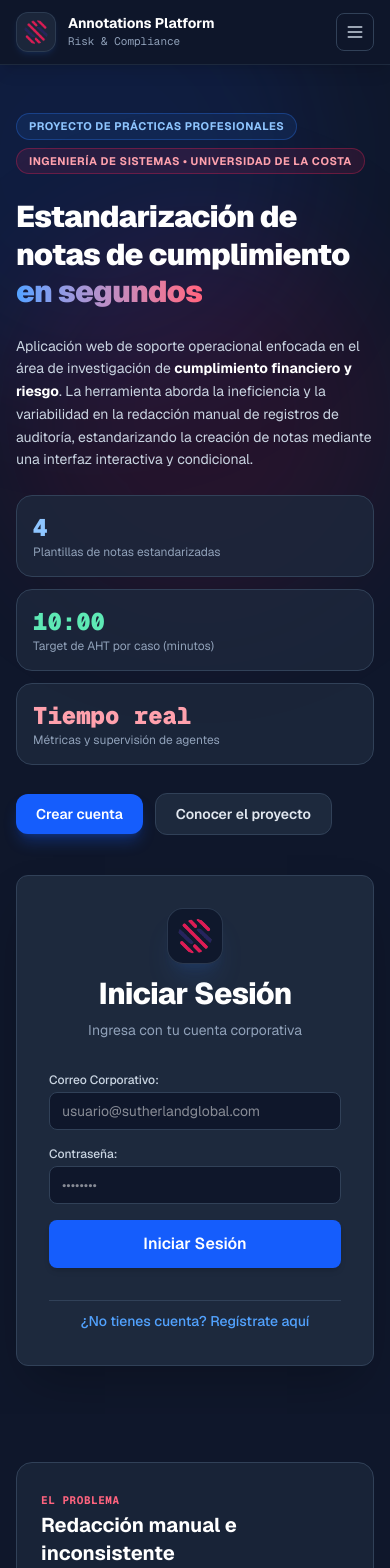
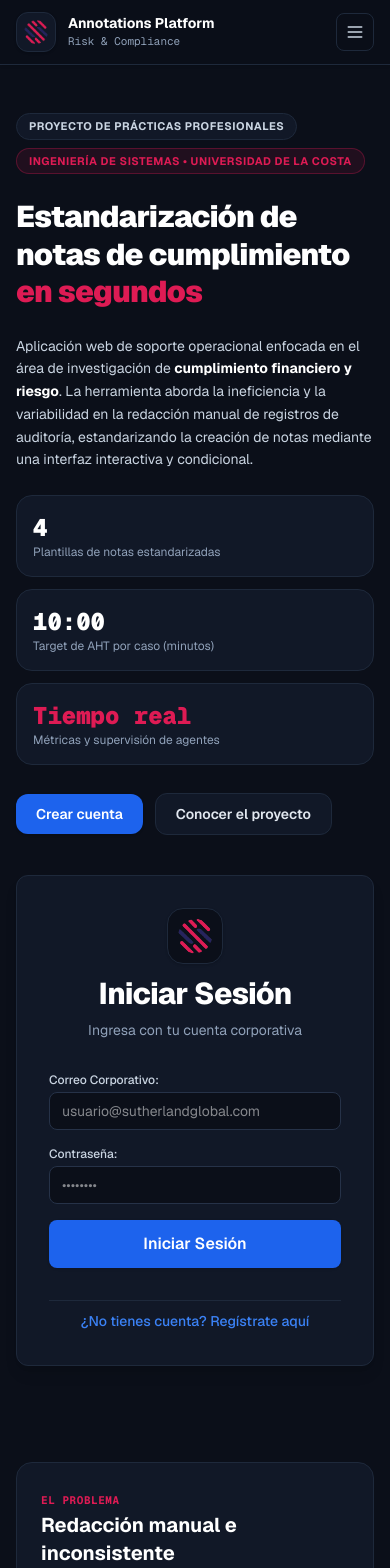
Before and after one commit to Chriper0218/proyecto_sutherland, a Next.js app: page / in a window 390 px wide. Shown: the top 1568 px of the page. Built offline with nearby package versions, Linux system fonts and the light colour scheme.

Commit message:
ajustes de diseño generales

```diff
--- a/scripts/reset-users.cjs
+++ b/scripts/reset-users.cjs
@@ -1,3 +1,4 @@
+/* eslint-disable @typescript-eslint/no-require-imports */
 // Uso: node scripts/reset-users.cjs          -> solo muestra conteos
 //      node scripts/reset-users.cjs --delete -> elimina usuarios y todos sus datos dependientes
 const { PrismaClient } = require('@prisma/client');
--- a/src/app/page.tsx
+++ b/src/app/page.tsx
@@ -173,12 +173,12 @@ export default function AuthPage() {
 
   // ================= TARJETA DE ACCESO (Login / Registro) =================
   const authCard = (
-      <div className="max-w-md w-full space-y-8 bg-slate-800 p-8 rounded-xl shadow-2xl border border-slate-700">
+      <div className="max-w-md w-full space-y-8 bg-[#111827] p-8 rounded-xl shadow-lg border border-[#1E293B]">
 
         {/* Encabezado */}
         <div>
           <div className="flex justify-center mb-3">
-            <div className="w-14 h-14 rounded-2xl bg-slate-900/90 border border-slate-700/80 flex items-center justify-center p-2 shadow-xl shadow-blue-500/10 backdrop-blur">
+            <div className="w-14 h-14 rounded-2xl bg-[#0B0F19] border border-[#1E293B] flex items-center justify-center p-2 shadow-sm">
               <Image
                 src="/suth-logo.png"
                 alt="Sutherland Logo"
@@ -201,7 +201,7 @@ export default function AuthPage() {
 
         {/* Alerta de Error */}
         {error && (
-          <div className="bg-red-500/10 border border-red-500/50 text-red-400 text-sm p-3 rounded-lg flex items-center space-x-2 animate-fadeIn">
+          <div className="bg-[#DE1B54]/10 border border-[#DE1B54]/40 text-[#F43F5E] text-sm p-3 rounded-lg flex items-center space-x-2 animate-fadeIn">
             <svg className="w-5 h-5 flex-shrink-0" fill="none" viewBox="0 0 24 24" stroke="currentColor">
               <path strokeLinecap="round" strokeLinejoin="round" strokeWidth="2" d="M12 8v4m0 4h.01M21 12a9 9 0 11-18 0 9 9 0 0118 0z" />
             </svg>
@@ -211,7 +211,7 @@ export default function AuthPage() {
 
         {/* Alerta de Éxito */}
         {success && (
-          <div className="bg-emerald-500/10 border border-emerald-500/50 text-emerald-400 text-sm p-3 rounded-lg flex items-center space-x-2 animate-fadeIn">
+          <div className="bg-[#1D63ED]/10 border border-[#1D63ED]/40 text-[#60A5FA] text-sm p-3 rounded-lg flex items-center space-x-2 animate-fadeIn">
             <svg className="w-5 h-5 flex-shrink-0" fill="none" viewBox="0 0 24 24" stroke="currentColor">
               <path strokeLinecap="round" strokeLinejoin="round" strokeWidth="2" d="M9 12l2 2 4-4m6 2a9 9 0 11-18 0 9 9 0 0118 0z" />
             </svg>
@@ -232,7 +232,7 @@ export default function AuthPage() {
                   disabled={loading}
                   value={signUpData.firstName}
                   onChange={handleSignUpChange}
-                  className="w-full px-3 py-2 bg-slate-900 border border-slate-700 rounded-lg text-white text-sm focus:outline-none focus:border-blue-500 disabled:opacity-50"
+                  className="w-full px-3 py-2 bg-[#0B0F19] border border-[#263248] rounded-lg text-white text-sm focus:outline-none focus:border-[#1D63ED] disabled:opacity-50"
                   placeholder="Ejm: Christian"
                 />
               </div>
@@ -245,7 +245,7 @@ export default function AuthPage() {
                   disabled={loading}
                   value={signUpData.lastName}
                   onChange={handleSignUpChange}
-                  className="w-full px-3 py-2 bg-slate-900 border border-slate-700 rounded-lg text-white text-sm focus:outline-none focus:border-blue-500 disabled:opacity-50"
+                  className="w-full px-3 py-2 bg-[#0B0F19] border border-[#263248] rounded-lg text-white text-sm focus:outline-none focus:border-[#1D63ED] disabled:opacity-50"
                   placeholder="Ejm: Perez"
                 />
               </div>
@@ -261,7 +261,7 @@ export default function AuthPage() {
                   disabled={loading}
                   value={signUpData.birthDate}
                   onChange={handleSignUpChange}
-                  className="w-full px-3 py-2 bg-slate-900 border border-slate-700 rounded-lg text-white text-sm focus:outline-none focus:border-blue-500 disabled:opacity-50"
+                  className="w-full px-3 py-2 bg-[#0B0F19] border border-[#263248] rounded-lg text-white text-sm focus:outline-none focus:border-[#1D63ED] disabled:opacity-50"
                 />
               </div>
               <div>
@@ -273,7 +273,7 @@ export default function AuthPage() {
                   disabled={loading}
                   value={signUpData.employeeId}
                   onChange={handleSignUpChange}
-                  className="w-full px-3 py-2 bg-slate-900 border border-slate-700 rounded-lg text-white text-sm focus:outline-none focus:border-blue-500 disabled:opacity-50"
+                  className="w-full px-3 py-2 bg-[#0B0F19] border border-[#263248] rounded-lg text-white text-sm focus:outline-none focus:border-[#1D63ED] disabled:opacity-50"
                   placeholder="1000123456"
                 />
               </div>
@@ -288,14 +288,14 @@ export default function AuthPage() {
                 disabled={loading}
                 value={signUpData.email}
                 onChange={handleSignUpChange}
-                className="w-full px-3 py-2 bg-slate-900 border border-slate-700 rounded-lg text-white text-sm focus:outline-none focus:border-blue-500 disabled:opacity-50"
+                className="w-full px-3 py-2 bg-[#0B0F19] border border-[#263248] rounded-lg text-white text-sm focus:outline-none focus:border-[#1D63ED] disabled:opacity-50"
                 placeholder="agente@sutherlandglobal.com"
               />
             </div>
 
             <div>
               <label className="block text-xs font-medium text-slate-300 mb-1">
-                Llave de Acceso <span className="text-blue-400 font-normal">(Ingresa la llave de administrador)</span>:
+                Llave de Acceso <span className="text-slate-400 font-normal">(Ingresa la llave de administrador)</span>:
               </label>
               <input
                 type="text"
@@ -303,7 +303,7 @@ export default function AuthPage() {
                 disabled={loading}
                 value={signUpData.accessKey}
                 onChange={handleSignUpChange}
-                className="w-full px-3 py-2 bg-slate-900 border border-slate-700 rounded-lg text-white text-sm focus:outline-none focus:border-blue-500 disabled:opacity-50 font-mono uppercase"
+                className="w-full px-3 py-2 bg-[#0B0F19] border border-[#263248] rounded-lg text-white text-sm focus:outline-none focus:border-[#1D63ED] disabled:opacity-50 font-mono uppercase"
                 placeholder="Si eres Agente, este campo es opcional"
               />
             </div>
@@ -319,7 +319,7 @@ export default function AuthPage() {
                   disabled={loading}
                   value={signUpData.password}
                   onChange={handleSignUpChange}
-                  className="w-full px-3 py-2 bg-slate-900 border border-slate-700 rounded-lg text-white text-sm focus:outline-none focus:border-blue-500 disabled:opacity-50"
+                  className="w-full px-3 py-2 bg-[#0B0F19] border border-[#263248] rounded-lg text-white text-sm focus:outline-none focus:border-[#1D63ED] disabled:opacity-50"
                   placeholder="••••••••"
                 />
               </div>
@@ -332,7 +332,7 @@ export default function AuthPage() {
                   disabled={loading}
                   value={signUpData.confirmPassword}
                   onChange={handleSignUpChange}
-                  className="w-full px-3 py-2 bg-slate-900 border border-slate-700 rounded-lg text-white text-sm focus:outline-none focus:border-blue-500 disabled:opacity-50"
+                  className="w-full px-3 py-2 bg-[#0B0F19] border border-[#263248] rounded-lg text-white text-sm focus:outline-none focus:border-[#1D63ED] disabled:opacity-50"
                   placeholder="••••••••"
                 />
               </div>
@@ -341,7 +341,7 @@ export default function AuthPage() {
             <button
               type="submit"
               disabled={loading}
-              className="w-full py-3 px-4 bg-blue-600 hover:bg-blue-500 disabled:bg-blue-800 disabled:cursor-not-allowed text-white font-semibold rounded-lg shadow-md transition duration-200 mt-2 flex items-center justify-center space-x-2"
+              className="w-full py-3 px-4 bg-[#1D63ED] hover:bg-[#1854CA] disabled:bg-[#1E3A8A] disabled:cursor-not-allowed text-white font-semibold rounded-lg shadow-sm transition duration-200 mt-2 flex items-center justify-center space-x-2"
             >
               {loading ? (
                 <>
@@ -368,7 +368,7 @@ export default function AuthPage() {
                 disabled={loading}
                 value={loginData.email}
                 onChange={handleLoginChange}
-                className="w-full px-3 py-2 bg-slate-900 border border-slate-700 rounded-lg text-white text-sm focus:outline-none focus:border-blue-500 disabled:opacity-50"
+                className="w-full px-3 py-2 bg-[#0B0F19] border border-[#263248] rounded-lg text-white text-sm focus:outline-none focus:border-[#1D63ED] disabled:opacity-50"
                 placeholder="usuario@sutherlandglobal.com"
               />
             </div>
@@ -382,7 +382,7 @@ export default function AuthPage() {
                 disabled={loading}
                 value={loginData.password}
                 onChange={handleLoginChange}
-                className="w-full px-3 py-2 bg-slate-900 border border-slate-700 rounded-lg text-white text-sm focus:outline-none focus:border-blue-500 disabled:opacity-50"
+                className="w-full px-3 py-2 bg-[#0B0F19] border border-[#263248] rounded-lg text-white text-sm focus:outline-none focus:border-[#1D63ED] disabled:opacity-50"
                 placeholder="••••••••"
               />
             </div>
@@ -390,7 +390,7 @@ export default function AuthPage() {
             <button
               type="submit"
               disabled={loading}
-              className="w-full py-3 px-4 bg-blue-600 hover:bg-blue-500 disabled:bg-blue-800 disabled:cursor-not-allowed text-white font-semibold rounded-lg shadow-md transition duration-200 mt-4 flex items-center justify-center space-x-2"
+              className="w-full py-3 px-4 bg-[#1D63ED] hover:bg-[#1854CA] disabled:bg-[#1E3A8A] disabled:cursor-not-allowed text-white font-semibold rounded-lg shadow-sm transition duration-200 mt-4 flex items-center justify-center space-x-2"
             >
               {loading ? (
                 <>
@@ -408,7 +408,7 @@ export default function AuthPage() {
         )}
 
         {/* Botón para alternar entre Login y Registro */}
-        <div className="text-center pt-2 border-t border-slate-700">
+        <div className="text-center pt-2 border-t border-[#1E293B]">
           <button
             type="button"
             disabled={loading}
@@ -417,7 +417,7 @@ export default function AuthPage() {
               setError(null);
               setSuccess(null);
             }}
-            className="text-sm text-blue-400 hover:text-blue-300 font-medium focus:outline-none disabled:opacity-50"
+            className="text-sm text-[#3B82F6] hover:text-[#60A5FA] font-medium focus:outline-none disabled:opacity-50"
           >
             {isSignUp
               ? '¿Ya tienes una cuenta? Inicia sesión aquí'
@@ -511,12 +511,12 @@ export default function AuthPage() {
   ];
 
   return (
-    <div className="min-h-screen bg-slate-900 text-slate-100 flex flex-col font-sans">
+    <div className="min-h-screen bg-[#0B0F19] text-slate-100 flex flex-col font-sans">
       {/* ================= NAVBAR ================= */}
-      <nav className="sticky top-0 z-40 bg-slate-900/90 backdrop-blur border-b border-slate-800 shadow-lg">
+      <nav className="sticky top-0 z-40 bg-[#0B0F19]/95 backdrop-blur border-b border-[#1E293B] shadow-sm">
         <div className="max-w-7xl mx-auto px-4 sm:px-6 py-3 flex items-center justify-between">
           <button type="button" onClick={goToHome} className="flex items-center gap-3 focus:outline-none">
-            <div className="w-10 h-10 rounded-xl bg-slate-800/90 border border-slate-700/80 flex items-center justify-center p-1.5 shadow-md shadow-blue-500/10">
+            <div className="w-10 h-10 rounded-xl bg-[#111827] border border-[#1E293B] flex items-center justify-center p-1.5 shadow-sm">
               <Image
                 src="/suth-logo.png"
                 alt="Sutherland Logo"
@@ -541,8 +541,8 @@ export default function AuthPage() {
                 onClick={item.onClick}
                 className={`px-3.5 py-2 rounded-lg text-sm font-medium transition ${
                   item.active
-                    ? 'bg-blue-600/20 text-blue-300 border border-blue-500/30'
-                    : 'text-slate-300 hover:text-white hover:bg-slate-800 border border-transparent'
+                    ? 'bg-[#1D63ED]/15 text-white border border-[#1D63ED]/40'
+                    : 'text-slate-300 hover:text-white hover:bg-[#111827] border border-transparent'
                 }`}
               >
                 {item.label}
@@ -554,7 +554,7 @@ export default function AuthPage() {
           <button
             type="button"
             onClick={() => setMobileMenuOpen((prev) => !prev)}
-            className="md:hidden p-2 rounded-lg text-slate-300 hover:bg-slate-800 border border-slate-700"
+            className="md:hidden p-2 rounded-lg text-slate-300 hover:bg-[#111827] border border-[#1E293B]"
             aria-label="Abrir menú"
           >
             <svg className="w-5 h-5" fill="none" viewBox="0 0 24 24" stroke="currentColor">
@@ -569,14 +569,14 @@ export default function AuthPage() {
 
         {/* Links móvil */}
         {mobileMenuOpen && (
-          <div className="md:hidden border-t border-slate-800 px-4 py-3 space-y-1 bg-slate-900">
+          <div className="md:hidden border-t border-[#1E293B] px-4 py-3 space-y-1 bg-[#0B0F19]">
             {navItems.map((item) => (
               <button
                 key={item.label}
                 type="button"
                 onClick={item.onClick}
                 className={`block w-full text-left px-3 py-2 rounded-lg text-sm font-medium ${
-                  item.active ? 'bg-blue-600/20 text-blue-300' : 'text-slate-300 hover:bg-slate-800'
+                  item.active ? 'bg-[#1D63ED]/15 text-white' : 'text-slate-300 hover:bg-[#111827]'
                 }`}
               >
                 {item.label}
@@ -595,24 +595,24 @@ export default function AuthPage() {
           <>
             {/* ===== HERO + LOGIN LATERAL DERECHO ===== */}
             <section className="relative overflow-hidden">
-              <div className="absolute -top-32 -left-32 w-[28rem] h-[28rem] bg-blue-600/10 rounded-full blur-3xl pointer-events-none"></div>
-              <div className="absolute top-40 right-0 w-96 h-96 bg-rose-600/10 rounded-full blur-3xl pointer-events-none"></div>
+              <div className="absolute -top-32 -left-32 w-[28rem] h-[28rem] bg-transparent rounded-full blur-3xl pointer-events-none"></div>
+              <div className="absolute top-40 right-0 w-96 h-96 bg-transparent rounded-full blur-3xl pointer-events-none"></div>
 
               <div className="relative max-w-7xl mx-auto px-4 sm:px-6 py-12 lg:py-16 grid grid-cols-1 lg:grid-cols-12 gap-10 items-start">
                 {/* Información del proyecto (izquierda) */}
                 <div className="lg:col-span-7 space-y-6">
                   <div className="flex flex-wrap items-center gap-2">
-                    <span className="px-3 py-1 rounded-full text-[11px] font-bold uppercase tracking-wider bg-blue-500/10 text-blue-300 border border-blue-500/30">
+                    <span className="px-3 py-1 rounded-full text-[11px] font-bold uppercase tracking-wider bg-[#111827] text-slate-300 border border-[#1E293B]">
                       Proyecto de Prácticas Profesionales
                     </span>
-                    <span className="px-3 py-1 rounded-full text-[11px] font-bold uppercase tracking-wider bg-rose-500/10 text-rose-300 border border-rose-500/30">
+                    <span className="px-3 py-1 rounded-full text-[11px] font-bold uppercase tracking-wider bg-[#DE1B54]/10 text-[#DE1B54] border border-[#DE1B54]/30">
                       Ingeniería de Sistemas &bull; Universidad de la Costa
                     </span>
                   </div>
 
                   <h1 className="text-3xl sm:text-4xl lg:text-5xl font-black text-white tracking-tight leading-tight">
                     Estandarización de notas de cumplimiento{' '}
-                    <span className="bg-gradient-to-r from-blue-400 to-rose-400 bg-clip-text text-transparent">
+                    <span className="text-[#DE1B54]">
                       en segundos
                     </span>
                   </h1>
@@ -625,16 +625,16 @@ export default function AuthPage() {
                   </p>
 
                   <div className="grid grid-cols-1 sm:grid-cols-3 gap-3 max-w-2xl">
-                    <div className="p-4 rounded-2xl bg-slate-800/80 border border-slate-700">
-                      <span className="block text-2xl font-black font-mono text-blue-300">4</span>
+                    <div className="p-4 rounded-2xl bg-[#111827] border border-[#1E293B]">
+                      <span className="block text-2xl font-black font-mono text-white">4</span>
                       <span className="block text-xs text-slate-400">Plantillas de notas estandarizadas</span>
                     </div>
-                    <div className="p-4 rounded-2xl bg-slate-800/80 border border-slate-700">
-                      <span className="block text-2xl font-black font-mono text-emerald-300">10:00</span>
+                    <div className="p-4 rounded-2xl bg-[#111827] border border-[#1E293B]">
+                      <span className="block text-2xl font-black font-mono text-white">10:00</span>
                       <span className="block text-xs text-slate-400">Target de AHT por caso (minutos)</span>
                     </div>
-                    <div className="p-4 rounded-2xl bg-slate-800/80 border border-slate-700">
-                      <span className="block text-2xl font-black font-mono text-rose-300">Tiempo real</span>
+                    <div className="p-4 rounded-2xl bg-[#111827] border border-[#1E293B]">
+                      <span className="block text-2xl font-black font-mono text-[#DE1B54]">Tiempo real</span>
                       <span className="block text-xs text-slate-400">Métricas y supervisión de agentes</span>
                     </div>
                   </div>
@@ -643,14 +643,14 @@ export default function AuthPage() {
                     <button
                       type="button"
                       onClick={goToRegister}
-                      className="px-5 py-2.5 rounded-xl bg-blue-600 hover:bg-blue-500 text-white text-sm font-semibold shadow-lg shadow-blue-600/30 transition"
+                      className="px-5 py-2.5 rounded-xl bg-[#1D63ED] hover:bg-[#1854CA] text-white text-sm font-semibold shadow-sm transition"
                     >
                       Crear cuenta
                     </button>
                     <button
                       type="button"
                       onClick={() => scrollToId('proyecto')}
-                      className="px-5 py-2.5 rounded-xl bg-slate-800 hover:bg-slate-700 text-slate-200 text-sm font-semibold border border-slate-700 transition"
+                      className="px-5 py-2.5 rounded-xl bg-[#111827] hover:bg-[#172033] text-slate-200 text-sm font-semibold border border-[#1E293B] transition"
                     >
                       Conocer el proyecto
                     </button>
@@ -667,8 +667,8 @@ export default function AuthPage() {
             {/* ===== PROPUESTA / PROBLEMA Y SOLUCIÓN ===== */}
             <section id="proyecto" className="max-w-7xl mx-auto px-4 sm:px-6 py-12 scroll-mt-20">
               <div className="grid grid-cols-1 md:grid-cols-2 gap-6">
-                <div className="p-6 rounded-2xl bg-slate-800/70 border border-slate-700 space-y-3">
-                  <span className="text-[11px] font-bold uppercase tracking-wider text-rose-400 font-mono">El problema</span>
+                <div className="p-6 rounded-2xl bg-[#111827] border border-[#1E293B] space-y-3">
+                  <span className="text-[11px] font-bold uppercase tracking-wider text-[#DE1B54] font-mono">El problema</span>
                   <h2 className="text-xl font-bold text-white">Redacción manual e inconsistente</h2>
                   <p className="text-sm text-slate-300 leading-relaxed">
                     La redacción manual de notas de cumplimiento para KYC, Watchlist Reviews, Risk Reviews y Record
@@ -676,8 +676,8 @@ export default function AuthPage() {
                     operación a la omisión de información regulatoria esencial.
                   </p>
                 </div>
-                <div className="p-6 rounded-2xl bg-slate-800/70 border border-slate-700 space-y-3">
-                  <span className="text-[11px] font-bold uppercase tracking-wider text-emerald-400 font-mono">La solución</span>
+                <div className="p-6 rounded-2xl bg-[#111827] border border-[#1E293B] space-y-3">
+                  <span className="text-[11px] font-bold uppercase tracking-wider text-[#3B82F6] font-mono">La solución</span>
                   <h2 className="text-xl font-bold text-white">Interfaz interactiva y condicional</h2>
                   <p className="text-sm text-slate-300 leading-relaxed">
                     El sistema estandariza la creación de notas en segundos, guiando al analista con formularios
@@ -695,7 +695,7 @@ export default function AuthPage() {
               <p className="text-sm text-slate-400 mb-6">Plantillas estandarizadas para cada flujo de investigación.</p>
               <div className="grid grid-cols-1 sm:grid-cols-2 lg:grid-cols-4 gap-4">
                 {noteModules.map((m) => (
-                  <div key={m.title} className="p-5 rounded-2xl bg-slate-800/60 border border-slate-700 hover:border-blue-500/40 transition">
+                  <div key={m.title} className="p-5 rounded-2xl bg-[#111827] border border-[#1E293B] hover:border-[#2A3A54] transition">
                     <span className="text-2xl">{m.icon}</span>
                     <h3 className="mt-2 text-sm font-bold text-white">{m.title}</h3>
                     <p className="mt-1 text-xs text-slate-400 leading-relaxed">{m.desc}</p>
@@ -709,8 +709,8 @@ export default function AuthPage() {
               <h2 className="text-2xl font-black text-white mb-6">Beneficios para la operación</h2>
               <div className="grid grid-cols-1 sm:grid-cols-2 lg:grid-cols-4 gap-4">
                 {benefits.map((b) => (
-                  <div key={b.title} className="p-5 rounded-2xl bg-gradient-to-b from-slate-800/80 to-slate-900 border border-slate-700">
-                    <div className="w-8 h-8 rounded-lg bg-emerald-500/15 border border-emerald-500/30 flex items-center justify-center text-emerald-300 text-sm font-bold">
+                  <div key={b.title} className="p-5 rounded-2xl bg-[#111827] border border-[#1E293B]">
+                    <div className="w-8 h-8 rounded-lg bg-[#1D63ED]/10 border border-[#1D63ED]/30 flex items-center justify-center text-[#3B82F6] text-sm font-bold">
                       ✓
                     </div>
                     <h3 className="mt-3 text-sm font-bold text-white">{b.title}</h3>
@@ -722,7 +722,7 @@ export default function AuthPage() {
 
             {/* ===== CONTEXTO ACADÉMICO ===== */}
             <section className="max-w-7xl mx-auto px-4 sm:px-6 pb-12">
-              <div className="p-6 sm:p-8 rounded-2xl bg-gradient-to-r from-blue-950/50 via-slate-900 to-rose-950/40 border border-slate-700 flex flex-col md:flex-row md:items-center gap-6">
+              <div className="p-6 sm:p-8 rounded-2xl bg-[#111827] border border-[#1E293B] flex flex-col md:flex-row md:items-center gap-6">
                 <div className="text-4xl">🎓</div>
                 <div className="space-y-1.5">
                   <h2 className="text-lg font-bold text-white">Proyecto académico de prácticas profesionales</h2>
@@ -740,11 +740,11 @@ export default function AuthPage() {
       </main>
 
       {/* ================= FOOTER / MÁS INFO ================= */}
-      <footer id="mas-info" className="border-t border-slate-800 bg-slate-950 scroll-mt-20">
+      <footer id="mas-info" className="border-t border-[#1E293B] bg-[#070A12] scroll-mt-20">
         <div className="max-w-7xl mx-auto px-4 sm:px-6 py-10 grid grid-cols-1 md:grid-cols-3 gap-8">
           <div className="space-y-3">
             <div className="flex items-center gap-3">
-              <div className="w-10 h-10 rounded-xl bg-slate-800/90 border border-slate-700/80 flex items-center justify-center p-1.5">
+              <div className="w-10 h-10 rounded-xl bg-[#111827] border border-[#1E293B] flex items-center justify-center p-1.5">
                 <Image src="/suth-logo.png" alt="Sutherland Logo" width={40} height={40} className="w-full h-full object-contain" />
               </div>
               <span className="text-sm font-bold text-white">Annotations Platform</span>
@@ -759,12 +759,12 @@ export default function AuthPage() {
             <ul className="space-y-2 text-sm text-slate-400">
               <li className="text-white font-semibold">Christian Pérez Vega</li>
               <li>
-                <a href="tel:+573002003376" className="hover:text-blue-300 transition">
+                <a href="tel:+573002003376" className="hover:text-white transition">
                   📞 +57 300 200 3376
                 </a>
               </li>
               <li>
-                <a href="mailto:chriper18@gmail.com" className="hover:text-blue-300 transition">
+                <a href="mailto:chriper18@gmail.com" className="hover:text-white transition">
                   ✉️ chriper18@gmail.com
                 </a>
               </li>
@@ -782,7 +782,7 @@ export default function AuthPage() {
             </p>
           </div>
         </div>
-        <div className="border-t border-slate-800 py-4 text-center text-[11px] text-slate-500">
+        <div className="border-t border-[#1E293B] py-4 text-center text-[11px] text-slate-500">
           &copy; {new Date().getFullYear()} Christian Pérez Vega &bull; Universidad de la Costa &bull; Barranquilla, Colombia
         </div>
       </footer>
```
